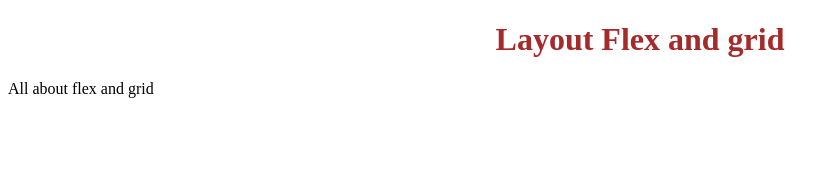
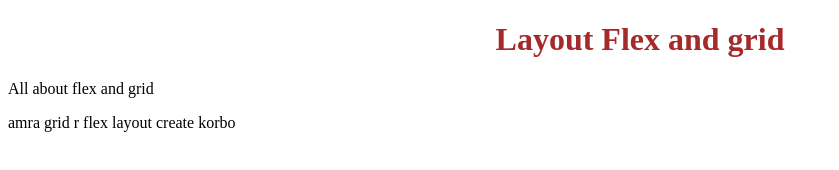
Before and after one commit to farabi1/layout-flex-and-grid, a plain HTML site: page index.html in a window 1280 px wide. Shown: the whole page, without its empty margins (0-839 px from the left). Drawn offline with Linux system fonts and the light colour scheme.

Commit message:
layout creat korbo0

```diff
--- a/index.html
+++ b/index.html
@@ -13,6 +13,7 @@
 
     <h1>Layout Flex and grid</h1>
     <p>All about flex and grid</p>
+    <p>amra grid r flex layout create korbo</p>
 </body>
 
 </html>
```
